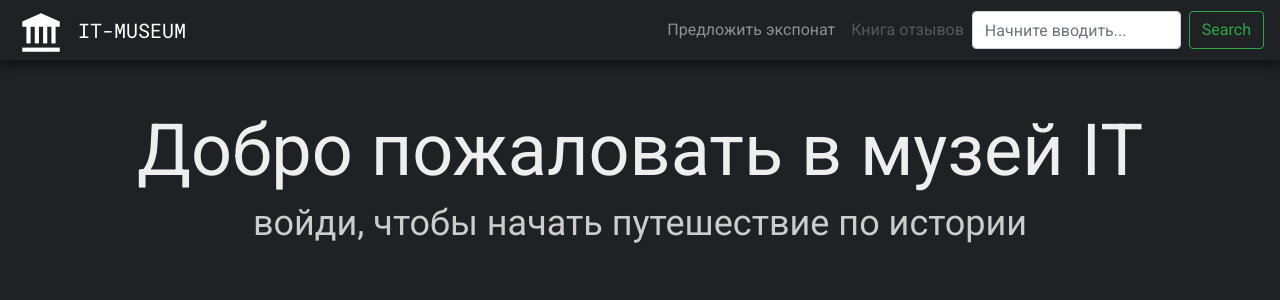
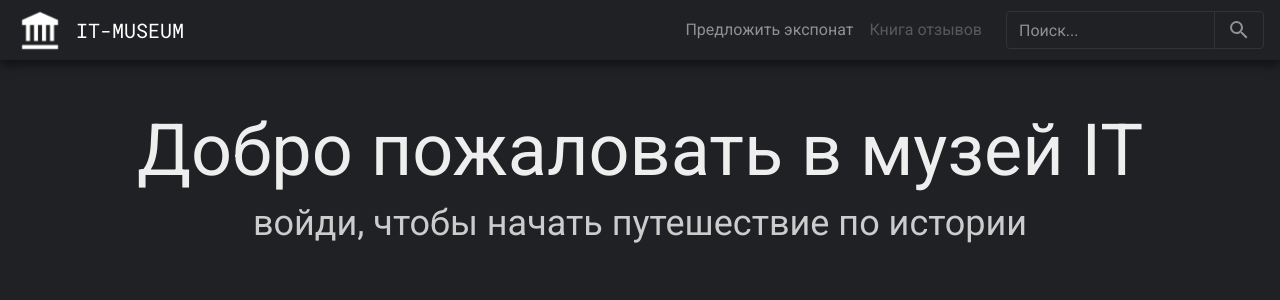
Before and after one commit to project-six/it-museum, a Django app: page / in a window 1280 px wide. Shown: the top 300 px of the page. Run offline with Django 3.2, Linux system fonts and the light colour scheme; parts of the project's set-up code (start-up, migrations or seed data) failed here and were passed over; some libraries are stand-ins or nearby versions.

Commit message:
Work on layout
- change the look of search form
- update colors
- add no break spaces

```diff
--- a/museum/static/css/style.css
+++ b/museum/static/css/style.css
@@ -30,3 +30,37 @@ body {
     font-size: 36px;
     color: #ccc;
 }
+
+.search-button-container:hover {
+    text-decoration: none;
+}
+
+.search-button-container:hover > #search-button {
+    background-color: #333;
+    transition: background-color .3s;
+}
+
+.search-form-element {
+    background-color: #202124;
+    border-color: #333333;
+    color: rgba(255, 255, 255, 0.5);
+    transition: background-color .3s;
+}
+
+.search-form-input::placeholder {
+    color: rgba(255, 255, 255, 0.5);
+}
+
+.search-form-input:focus {
+    background-color: #333;
+    border-color: #333333;
+    color: #cccccc;
+    outline-style: none;
+    -webkit-box-shadow: none;
+    box-shadow: none;
+    transition: background-color .3s;
+}
+
+.search-icon {
+    opacity: 0.5;
+}
--- a/museum/templates/base.html
+++ b/museum/templates/base.html
@@ -12,39 +12,47 @@
           integrity="sha384-WskhaSGFgHYWDcbwN70/dfYBj47jz9qbsMId/iRN3ewGhXQFZCSftd1LZCfmhktB" crossorigin="anonymous">
     <link href="https://fonts.googleapis.com/css?family=Roboto+Mono|Roboto:400,400i,700&amp;subset=cyrillic"
           rel="stylesheet">
-    <link href="{% static 'css/style.css' %}?v=9" rel="stylesheet">
+    <link href="{% static 'css/style.css' %}?v=10" rel="stylesheet">
 </head>
 
 <body>
 <nav class="navbar navbar-expand-lg navbar-dark navbar-site">
     <a class="navbar-brand h1 mb-0" href="#">
-        <img class="d-inline-block" src="{% static 'img/logo.png' %}?v=2" width="50"
-             height="50" class="d-inline-block align-top" alt="">
+        <img src="{% static 'img/logo.png' %}?v=2" width="48"
+             height="48" class="d-inline-block mb-1" alt="">
         IT-Museum
     </a>
-    <button class="navbar-toggler" type="button" data-toggle="collapse" data-target="#navbarSupportedContent"
-            aria-controls="navbarSupportedContent" aria-expanded="false" aria-label="Toggle navigation">
+    <button class="navbar-toggler" type="button" data-toggle="collapse" data-target="#top-menu"
+            aria-controls="top-menu" aria-expanded="false" aria-label="Открыть меню">
         <span class="navbar-toggler-icon"></span>
     </button>
 
-    <div class="collapse navbar-collapse" id="navbarSupportedContent">
-        <ul class="navbar-nav ml-auto">
+    <div class="collapse navbar-collapse" id="top-menu">
+        <ul class="navbar-nav ml-auto mr-3">
             <li class="nav-item">
-                <a class="nav-link" href="#">Предложить экспонат </a>
+                <a class="nav-link">Предложить экспонат </a>
             </li>
             <li class="nav-item">
-                <a class="nav-link disabled" href="#">Книга отзывов</a>
+                <a class="nav-link disabled">Книга отзывов</a>
             </li>
         </ul>
-        <form class="form-inline my-2 my-lg-0">
-            <input class="form-control mr-sm-2" type="search" placeholder="Начните вводить..." aria-label="Search">
-            <button class="btn btn-outline-success my-2 my-sm-0" type="submit">Search</button>
+        <form class="form-inline">
+            <div class="input-group">
+                <input type="text" class="form-control search-form-element search-form-input" placeholder="Поиск..."
+                       aria-label="Username"
+                       aria-describedby="search-button">
+                <a class="input-group-append search-button-container" href="#">
+                    <span class="input-group-text search-form-element" id="search-button">
+                        <img class="search-icon" src="{% static 'img/search-icon.svg' %}">
+                    </span>
+                </a>
+            </div>
         </form>
     </div>
 </nav>
 <div class="container text-center">
-    <h1 class="title mt-5 mb-2">Добро пожаловать в музей IT</h1>
-    <h3 class="subtitle">войди, чтобы начать путешествие по истории</h3>
+    <h1 class="title mt-5 mb-2">Добро&nbsp;пожаловать в&nbsp;музей&nbsp;IT</h1>
+    <h3 class="subtitle">войди, чтобы начать путешествие по&nbsp;истории</h3>
 </div>
 
 <script src="https://code.jquery.com/jquery-3.3.1.slim.min.js"
```
Also changed, not shown: museum/static/img/search-icon.svg (added).
